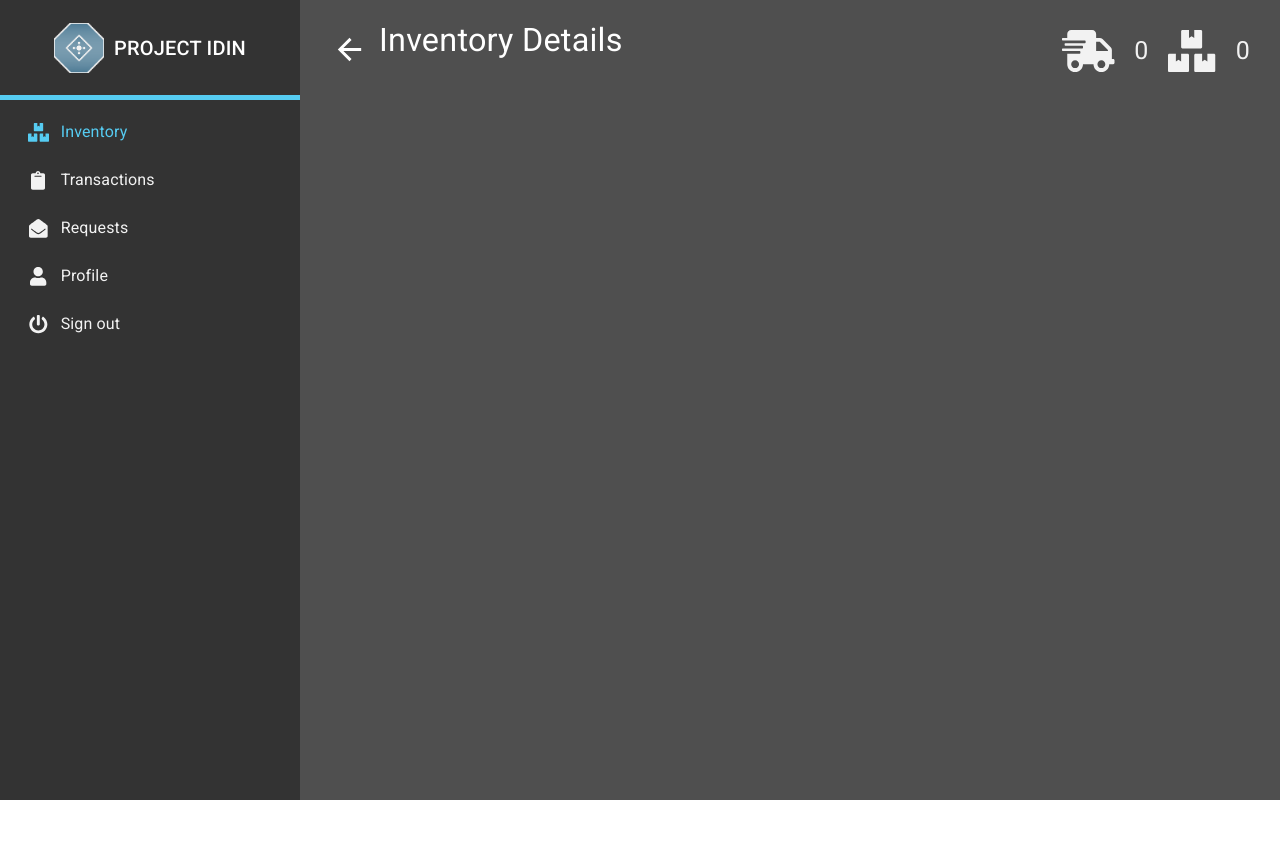
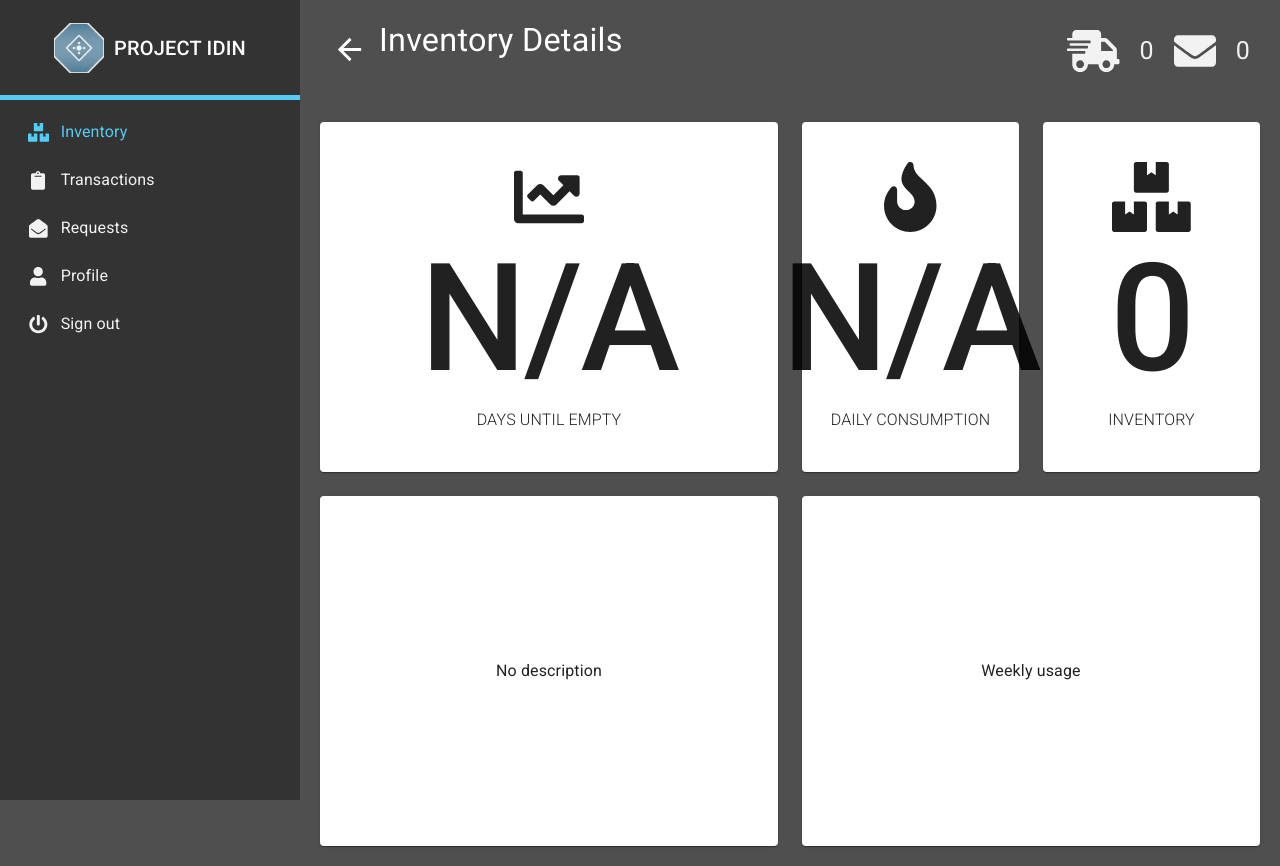
Before and after one commit to chrisrabe/project-idin, a React (Create React App) app in the folder idin-client/: page /inventory/1 in a window 1280 px wide. Before the commit the page ends 800 px from the top, so only its background shows below. Built offline with nearby package versions, Linux system fonts and the light colour scheme; no server answers.

Commit message:
created info panel

```diff
--- /dev/null
+++ b/idin-client/src/components/routes/InventoryDetails/InfoPanel/index.jsx
@@ -0,0 +1,54 @@
+import React from 'react';
+import { Grid, Paper, Typography } from '@material-ui/core';
+import PropTypes from 'prop-types';
+import styled from 'styled-components';
+import { FontAwesomeIcon } from '@fortawesome/react-fontawesome';
+
+const PanelContainer = styled(Paper)`
+  height: 350px;
+  display: flex;
+  flex-direction: column;
+  align-items: center;
+  justify-content: center;
+`;
+
+const ValueText = styled(Typography)`
+  font-weight: 500;
+  font-size: 150px;
+`;
+
+const LabelText = styled(Typography)`
+  font-size: 40;
+  font-weight: 300;
+  line-space: 3px;
+  text-transform: uppercase;
+`;
+
+const InfoPanel = (props) => {
+  const {
+    weight, label, icon, children, value,
+  } = props;
+  const content = children || (
+    <>
+      <FontAwesomeIcon icon={icon} size="5x" />
+      <ValueText variant="h1">{value}</ValueText>
+      <LabelText variant="body1">{label}</LabelText>
+    </>
+  );
+  return (
+    <Grid item xs={weight}>
+      <PanelContainer>
+        { content }
+      </PanelContainer>
+    </Grid>
+  );
+};
+
+InfoPanel.propTypes = {
+  weight: PropTypes.number.isRequired,
+  label: PropTypes.string,
+  icon: PropTypes.any,
+  value: PropTypes.any,
+};
+
+export default InfoPanel;
--- a/idin-client/src/components/routes/InventoryDetails/index.jsx
+++ b/idin-client/src/components/routes/InventoryDetails/index.jsx
@@ -4,9 +4,12 @@ import Typography from '@material-ui/core/Typography';
 import styled from 'styled-components';
 import { Grid } from '@material-ui/core';
 import LabeledIcon from 'components/ui/LabeledIcon';
-import { faShippingFast, faBoxes } from '@fortawesome/free-solid-svg-icons';
+import {
+  faShippingFast, faBoxes, faChartLine, faFire, faEnvelope,
+} from '@fortawesome/free-solid-svg-icons';
 import { ArrowBack } from '@material-ui/icons';
 import IconButton from '@material-ui/core/IconButton';
+import InfoPanel from './InfoPanel';
 
 const HeaderContainer = styled(Grid)`
   padding: 20px;
@@ -25,6 +28,20 @@ const StyledIconButton = styled(IconButton)`
 
 const TopContainer = styled.div`
   width: 100%;
+`;
+
+const BodyContainer = styled.div`
+  padding: 20px;
+  width: 100%;
+`;
+
+const MainContainer = styled.div`
+  width: 100%;
+  height: 100%;
+`;
+
+const DescriptionText = styled(Typography)`
+  padding: 20px;
 `;
 
 const InventoryDetails = (props) => {
@@ -46,8 +63,13 @@ const InventoryDetails = (props) => {
     const inTransit = selectedInventory ? selectedInventory.inTransit : 0;
     const amount = selectedInventory ? selectedInventory.amount : 0;
     const description = selectedInventory ? selectedInventory.description : 'No description';
+    const consumption = selectedInventory && selectedInventory.consumption ? selectedInventory.consumption : 'N/A';
+    const daysLeft = selectedInventory && selectedInventory.daysLeft ? selectedInventory.daysLeft : 'N/A';
+    const outgoingReqs = selectedInventory && selectedInventory.outgoingReqs
+      ? selectedInventory.outgoingReqs : 0;
 
     return (
+      <MainContainer>
         <TopContainer>
           <Grid container>
             <HeaderContainer item xs={6}>
@@ -58,10 +80,24 @@ const InventoryDetails = (props) => {
             </HeaderContainer>
             <HeaderContainer item container xs={6} direction="row" alignContent="center" justify="flex-end">
               <LabeledIcon icon={faShippingFast} label={inTransit} color="#F2F2F2" size="3x" />
-            <LabeledIcon icon={faBoxes} label={amount} color="#F2F2F2" size="3x" />
+              <LabeledIcon icon={faEnvelope} label={outgoingReqs} color="#F2F2F2" size="3x" />
             </HeaderContainer>
           </Grid>
         </TopContainer>
+        <BodyContainer>
+          <Grid container spacing={3}>
+            <InfoPanel weight={6} label="Days Until Empty" icon={faChartLine} value={daysLeft} />
+            <InfoPanel weight={3} label="Daily Consumption" icon={faFire} value={consumption} />
+            <InfoPanel weight={3} label="Inventory" icon={faBoxes} value={amount} />
+            <InfoPanel weight={6}>
+              <DescriptionText variant="body1">{description}</DescriptionText>
+            </InfoPanel>
+            <InfoPanel weight={6}>
+              <DescriptionText>Weekly usage</DescriptionText>
+            </InfoPanel>
+          </Grid>
+        </BodyContainer>
+      </MainContainer>
     );
   }, [selectedInventory]);
 };
```
Lines whose indentation alone changed are shown as unchanged.
